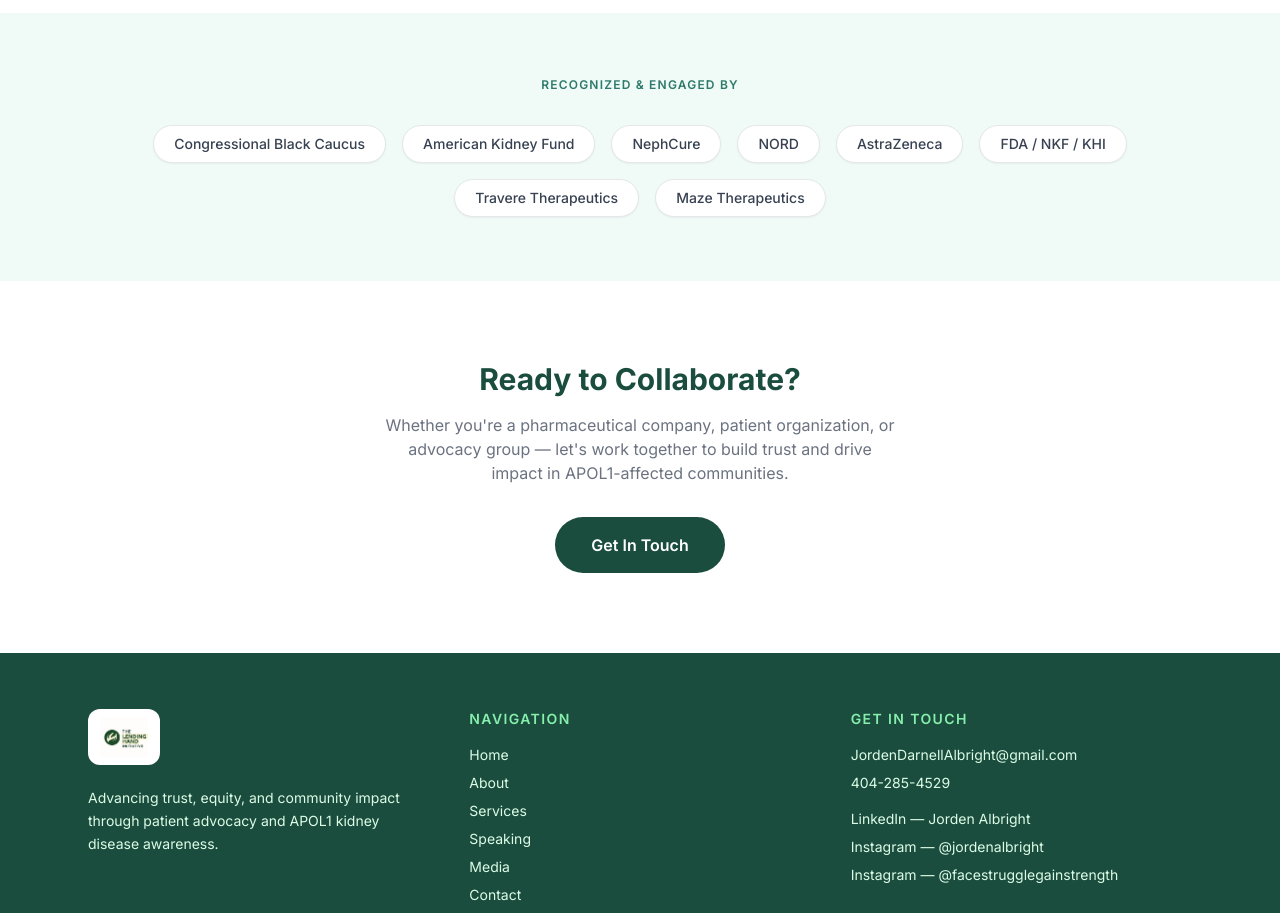
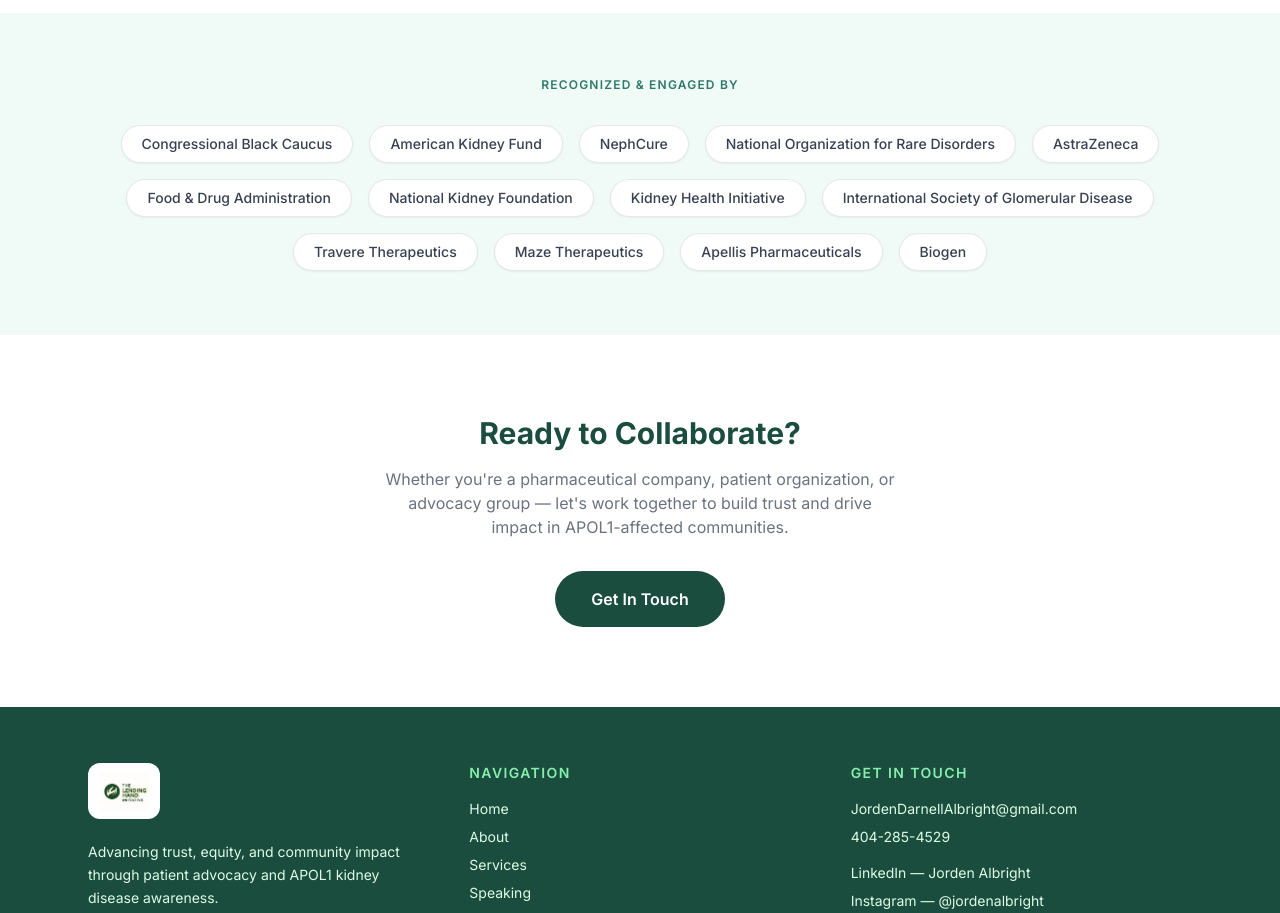
Before and after one commit to Jorden475/The-Lending-Hand-Initiative-, a Next.js app: page / in a window 1280 px wide. Shown: the part 1760-2673 px from the top of the page. Built offline with nearby package versions, Linux system fonts and the light colour scheme.

Commit message:
Expand partner acronyms to full names, add ISGD, Apellis Pharmaceuticals, and Biogen

```diff
--- a/app/page.js
+++ b/app/page.js
@@ -54,11 +54,16 @@
   'Congressional Black Caucus',
   'American Kidney Fund',
   'NephCure',
-  'NORD',
+  'National Organization for Rare Disorders',
   'AstraZeneca',
-  'FDA / NKF / KHI',
+  'Food & Drug Administration',
+  'National Kidney Foundation',
+  'Kidney Health Initiative',
+  'International Society of Glomerular Disease',
   'Travere Therapeutics',
   'Maze Therapeutics',
+  'Apellis Pharmaceuticals',
+  'Biogen',
 ];
 
 export default function Home() {
```
